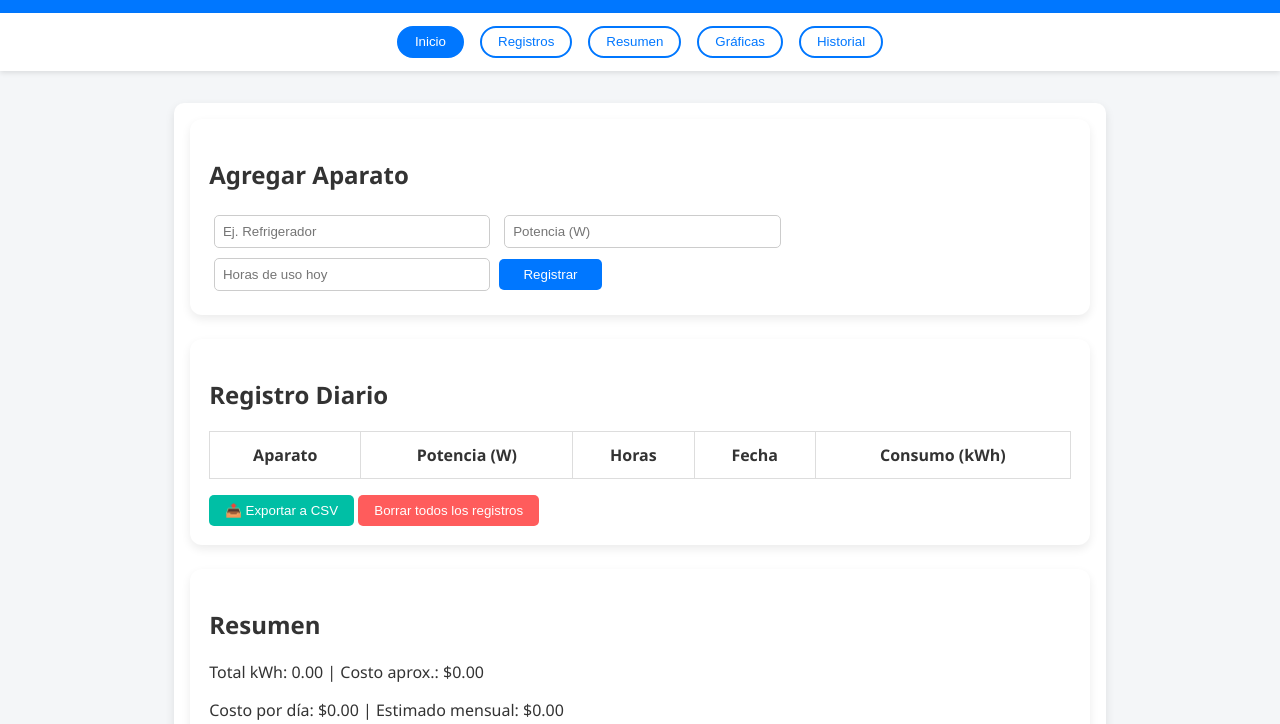
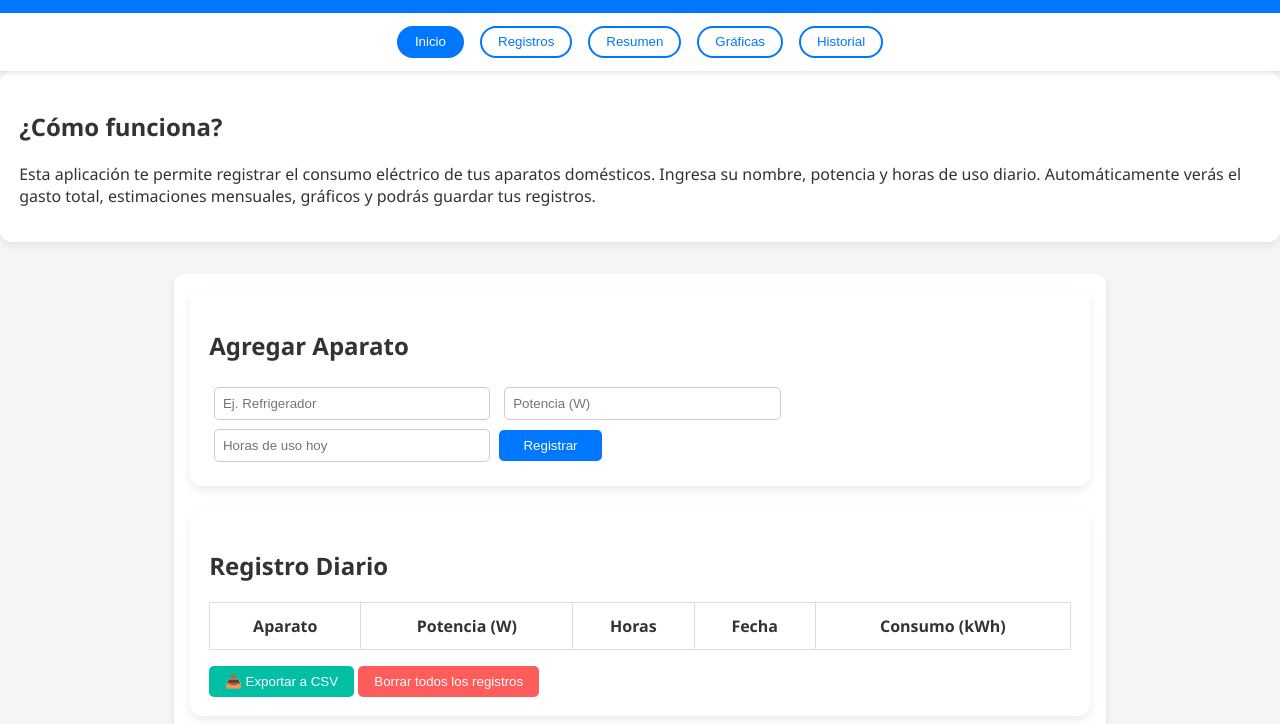
Before and after one commit to Edgar312/Energ-a-mensual, a plain HTML site: page index.html in a window 1280 px wide. Shown: the part 76-800 px from the top of the page. Drawn offline with nearby package versions, Linux system fonts and the light colour scheme.

Commit message:
Como funciona?

```diff
--- a/index.html
+++ b/index.html
@@ -1,4 +1,3 @@
-
 <!DOCTYPE html>
 <html lang="es">
 <head>
@@ -33,6 +32,14 @@
   <button class="nav-tab" data-seccion="grafica">Gráficas</button>
   <button class="nav-tab" data-seccion="historial">Historial</button>
 </nav>
+<section id="como-funciona" class="tarjeta">
+  <h2>¿Cómo funciona?</h2>
+  <p>
+    Esta aplicación te permite registrar el consumo eléctrico de tus aparatos domésticos.
+    Ingresa su nombre, potencia y horas de uso diario. Automáticamente verás el gasto total,
+    estimaciones mensuales, gráficos y podrás guardar tus registros.
+  </p>
+</section>
 
   <main>
     <section id="formulario" class="tarjeta">
```
Also changed, not shown: script.js (line endings or trailing spaces), styles.css (line endings or trailing spaces).
